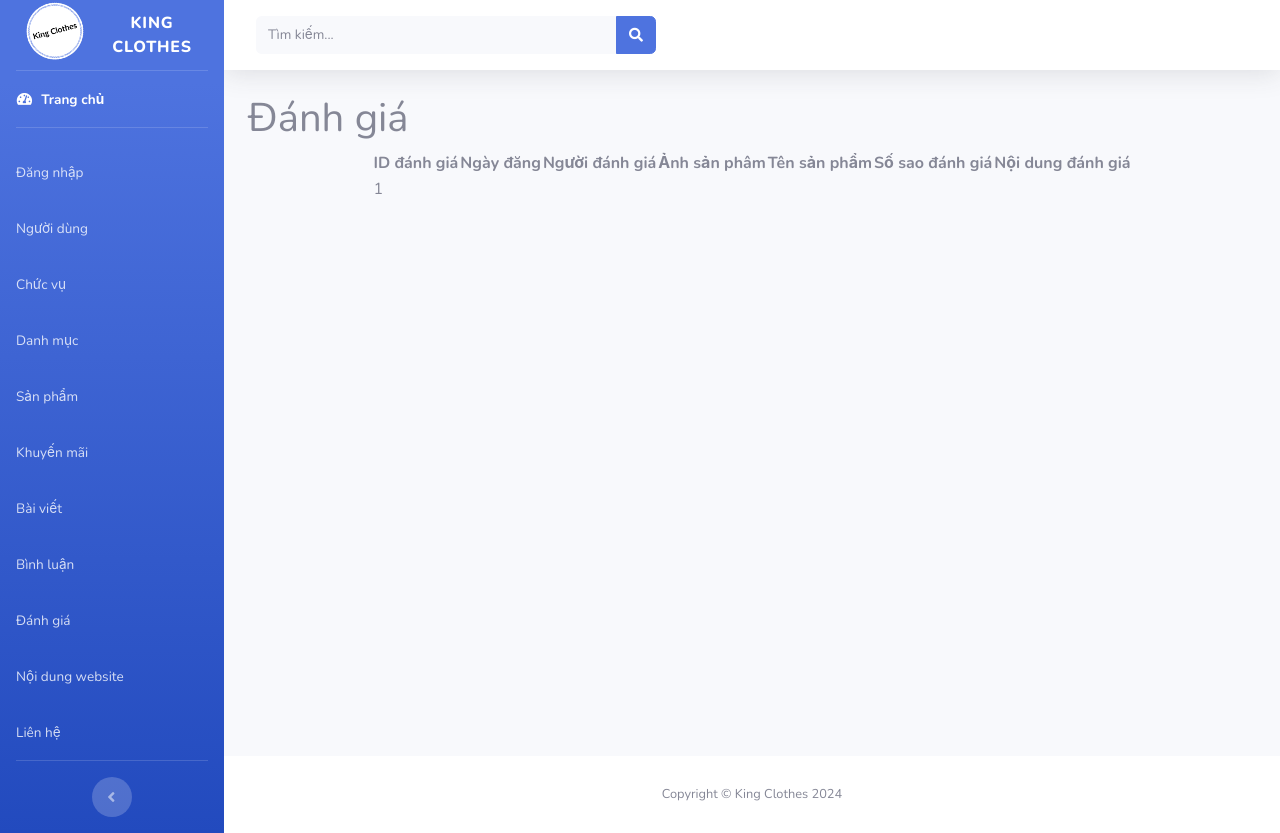
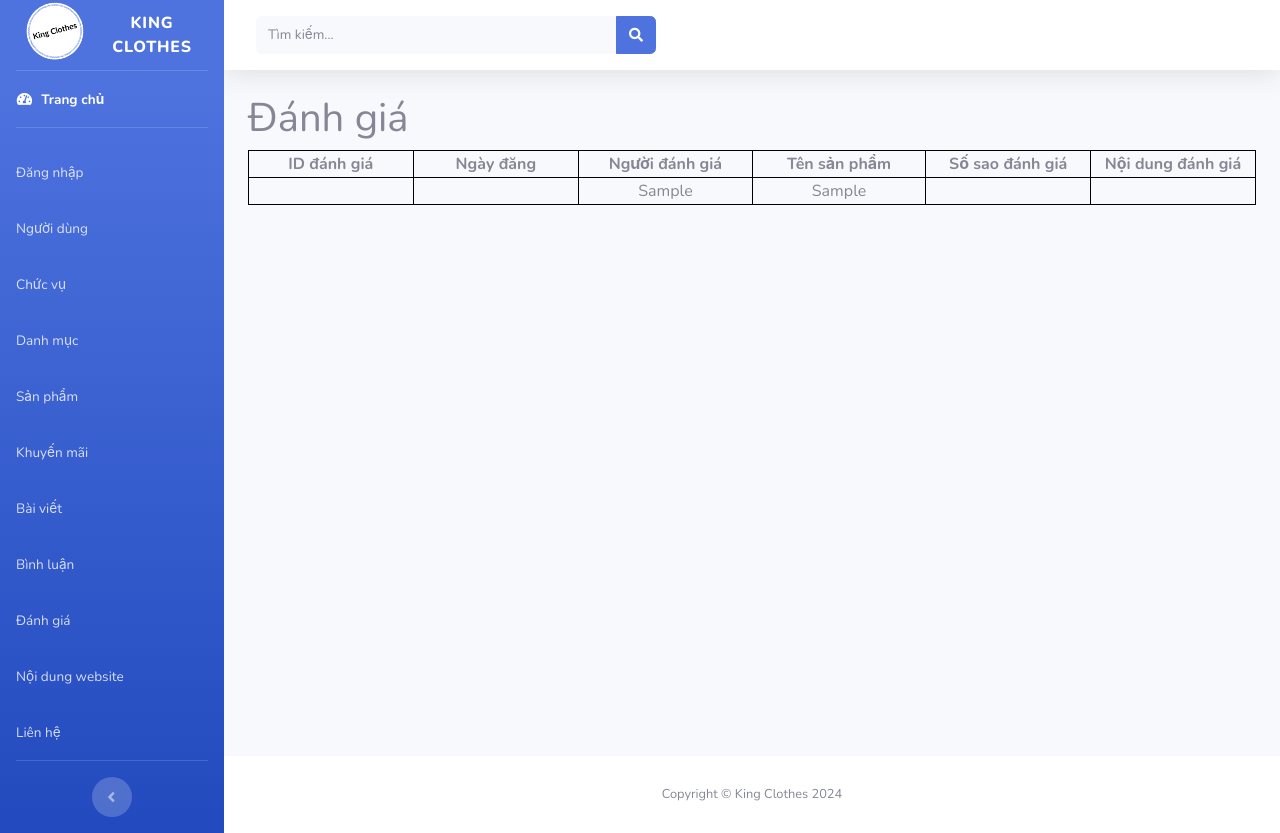
Before and after one commit to NguyenHoangVu-2004/Duan1-Nhom7, a PHP site: page /duan1/index.php?act=danhgia in a window 1280 px wide. Run offline with PHP 8.4, Linux system fonts and the light colour scheme; tables that the repository leaves empty or names only in its code hold one stand-in row (values such as "Sample post"); data that the repository does not hold is empty.

Commit message:
no message

```diff
--- a/assets/admin/danhgia/danhgia.php
+++ b/assets/admin/danhgia/danhgia.php
@@ -155,25 +155,42 @@
                 <!-- MAIN CHÍNH (CẦN SỬA) -->
                 <div class="container-fluid">
                     <h1>Đánh giá</h1>
+                    <style>
+                        table {
+                            text-align: center;
+                        }
+
+                        table,
+                        th,
+                        td {
+                            border: 1px solid black;
+                        }
+                        th,td{
+                            width: 300px;
+                        }
+                        table {
+                            border-collapse: collapse;
+                        }
+                    </style>
                     <table align="center">
                         <tr>
                             <th>ID đánh giá</th>
                             <th>Ngày đăng</th>
                             <th>Người đánh giá</th>
-                            <th>Ảnh sản phâm</th>
                             <th>Tên sản phẩm</th>
                             <th>Số sao đánh giá</th>
                             <th>Nội dung đánh giá</th>
                         </tr>
-                        <?php foreach ($danhgia as $danhgia) : ?>
+                        <?php
+                        // var_dump($danhgia);
+                        foreach ($danhgia as $item) : ?>
                             <tr>
-                                <td><?php echo $danhgia['id_danh_gia']; ?></td>
-                                <td><?php echo $danhgia['ngay_dang']; ?></td>
-                                <td><?php  ?></td>
-                                <td><?php ?></td>
-                                <td><?php  ?></td>
-                                <td><?php echo $danhgia['sao_danh_gia']; ?></td>
-                                <td><?php echo $danhgia['noidung_danhgia']; ?></td>
+                                <td><?php echo $item['id_danh_gia']; ?></td>
+                                <td><?php echo $item['ngay_dang']; ?></td>
+                                <td><?= $item['ten_nguoi_dung']  ?></td>
+                                <td><?= $item['ten_san_pham'] ?></td>
+                                <td><?php echo $item['sao_danh_gia']; ?></td>
+                                <td><?php echo $item['noidung_danhgia']; ?></td>
                             </tr>
                         <?php endforeach; ?>
                     </table>
--- a/commons/model.php
+++ b/commons/model.php
@@ -98,7 +98,18 @@ if (!function_exists('listAll')) {
         }
     }
 }
+function getAll($sql) {
+    try {
 
+        $stmt = $GLOBALS['conn']->prepare($sql);
+
+        $stmt->execute();
+
+        return $stmt->fetchAll();
+    } catch (\Exception $e) {
+        debug($e);
+    }
+}
 if (!function_exists('showOne')) {
     function showOne($tableName, $id) {
         try {
--- a/controllers/DanhgiaController.php
+++ b/controllers/DanhgiaController.php
@@ -2,7 +2,8 @@
 
 function danhgia()
 {
-    $danhgia = listAll('id_danh_gia','tb_danh_gia');
+    $sql="SELECT tb_danh_gia.*,tb_nguoi_dung.ten_nguoi_dung,tb_san_pham.ten_san_pham FROM `tb_nguoi_dung` INNER JOIN tb_danh_gia ON tb_nguoi_dung.id_nguoi_dung=tb_danh_gia.id_nguoi_dung INNER JOIN tb_san_pham ON tb_danh_gia.id_san_pham=tb_san_pham.id_san_pham";
+    $danhgia = getAll($sql);
     // var_dump($danhgia);
     require_once 'assets/admin/danhgia/danhgia.php';
 }
--- a/index.php
+++ b/index.php
@@ -33,6 +33,8 @@ if($act == 'home'){
     // require_once PATH_VIEW . 'home.php';
 }else if($act == 'danhgia'){
     danhgia();
+}else{
+
 }
 
 // Kiểm tra xem user đã đăng nhập chưa
```
